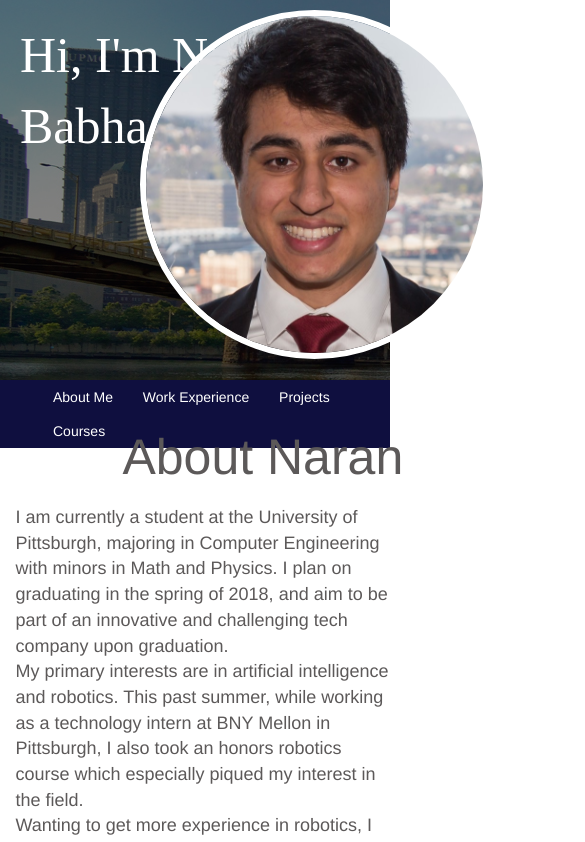
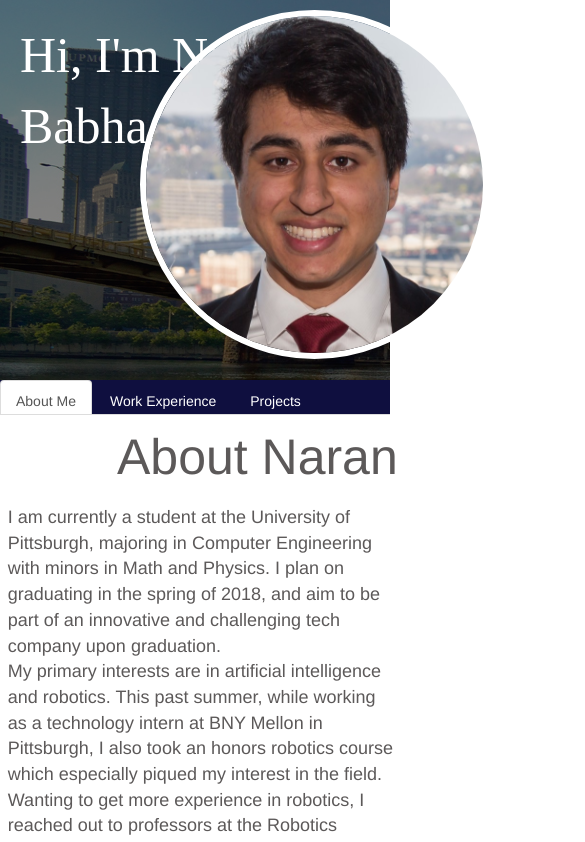
Before and after one commit to nab115/nab115.github.io, a plain HTML site: page index.html in a window 390 px wide. Shown: the top 842 px of the page, 585 px wide, since content can reach past the window. Drawn offline with nearby package versions, Linux system fonts and the light colour scheme.

Commit message:
Updgraded tabs to using bootstrap nav-tabs - makes UI much smoother

```diff
--- a/index.html
+++ b/index.html
@@ -19,13 +19,14 @@
             </div>
             <img src="images/Professional.jpg" id="mainImage" border="10px">
         </header>
-        <ul>
-            <li><button type="checkbox" class="btn" data-toggle="collapse" onclick="close1()" href="#aboutContent">About Me</button></li>
-            <li><button type="checkbox" class="btn" data-toggle="collapse" onclick="close0()" href="#workContent">Work Experience</button></li>
-            <li><button type="checkbox" class="btn" data-toggle="collapse" onclick="close2()" href="#projectsContent">Projects</button></li>
-            <li><button type="checkbox" class="btn" data-toggle="collapse" onclick="close3()" href="#other">Courses</button></li>
+        <ul class="nav nav-tabs">
+                <li class="active"><a class="tabButton" data-toggle="tab" href="#aboutContent">About Me</a></li>
+                <li><a class="tabButton" data-toggle="tab" href="#workContent">Work Experience</a></li>
+                <li><a class="tabButton" data-toggle="tab" href="#projectsContent">Projects</a></li>
+                <li><a class="tabButton" data-toggle="tab" href="#other">Courses</a></li>
         </ul>
-        <div class="collapse in section" id="aboutContent">
+        <div class="tab-content">
+            <div class="tab-pane fade in active" id="aboutContent">
                 <h1 id="aboutTitle">About Naran</h1>
                 <p id="about">I am currently a student at the University of Pittsburgh,
                     majoring in Computer Engineering with minors in Math and Physics. I plan on graduating
@@ -51,7 +52,7 @@
                     including communication and teamwork skills, as well as lifelong friends.
                 </p>
             </div>
-        <div class="collapse section" id="workContent">
+            <div class="tab-pane fade" id="workContent">
                 <h1 class="section">Robotics Institute at Carnegie Mellon</h1>
                 <p class="description">I currently work as a research intern at the Robotics Institute at Carnegie Mellon in Dr. Maxim Likhachev's <a href="http://www.sbpl.net/Home">Search Based Planning Lab</a>.
                 My project involves implementation of EGraphs - an extension of wegithed A* search - into a trust based communication framework
@@ -75,7 +76,7 @@
                     what I don't want to do, which I have come to learn is very important.
                 </p>
             </div>
-        <div class="collapse section" id="projectsContent">
+            <div class="tab-pane fade" id="projectsContent">
                     <h1 class="section">This Website!</h1>
                     <p class="description">I created this website from scratch using JavaScript, HTML, CSS, and Bootstrap. It is hosted using GitHub pages
                         and the code can be found in my public repository. It is still a work in progress.
@@ -94,7 +95,7 @@
                         algorithm for detecting a turn, and whether it was a right or left turn. Then, upon coming close enough to the corner, the robot turned at a constant speed (while moving forward) until it had passed the corner.
                     </p>
             </div>
-        <div class="collapse section" id="other">
+            <div class="tab-pane fade" id="other">
                 <h1 class="section">Computer Sceince Related</h1>
                 <p class="description">Intermediate Java<br>
                     Systems Software<br>
@@ -122,6 +123,7 @@
                     Signals and Systems Analysis<br>
                         </p>
             </div>
+        </div>
     </body>
     <script src="js/bootstrap.min.js"></script>
     <script src="main.js"></script>
--- a/main.css
+++ b/main.css
@@ -20,7 +20,7 @@ header{
     font-size: 30px;
     position: absolute;
     top: 40px;
-    left: 850px;
+    left: 70%;
 }
 #facebook{
     color: white;
@@ -52,6 +52,7 @@ header{
 ul{
     position: absolute;
     top: 380px;
+    height: 35px;
     width: 100%;
     list-style-type: none;
     margin: 0;
@@ -150,3 +151,8 @@ li{
     top: 10px;
     left: 2%;
 }
+.tabButton{
+    color: white;
+    position: relative;
+    top: 20%;
+}
```
Lines whose indentation alone changed are shown as unchanged.
